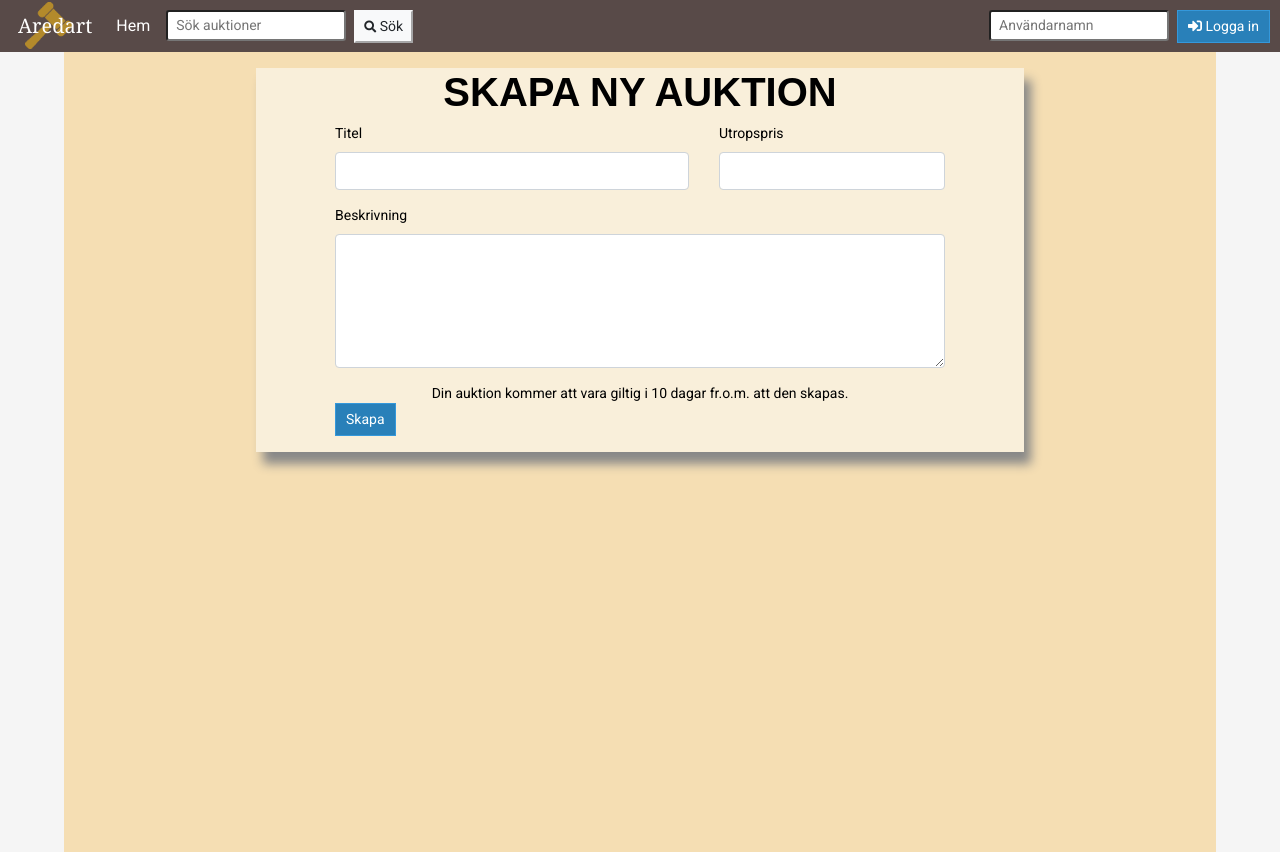
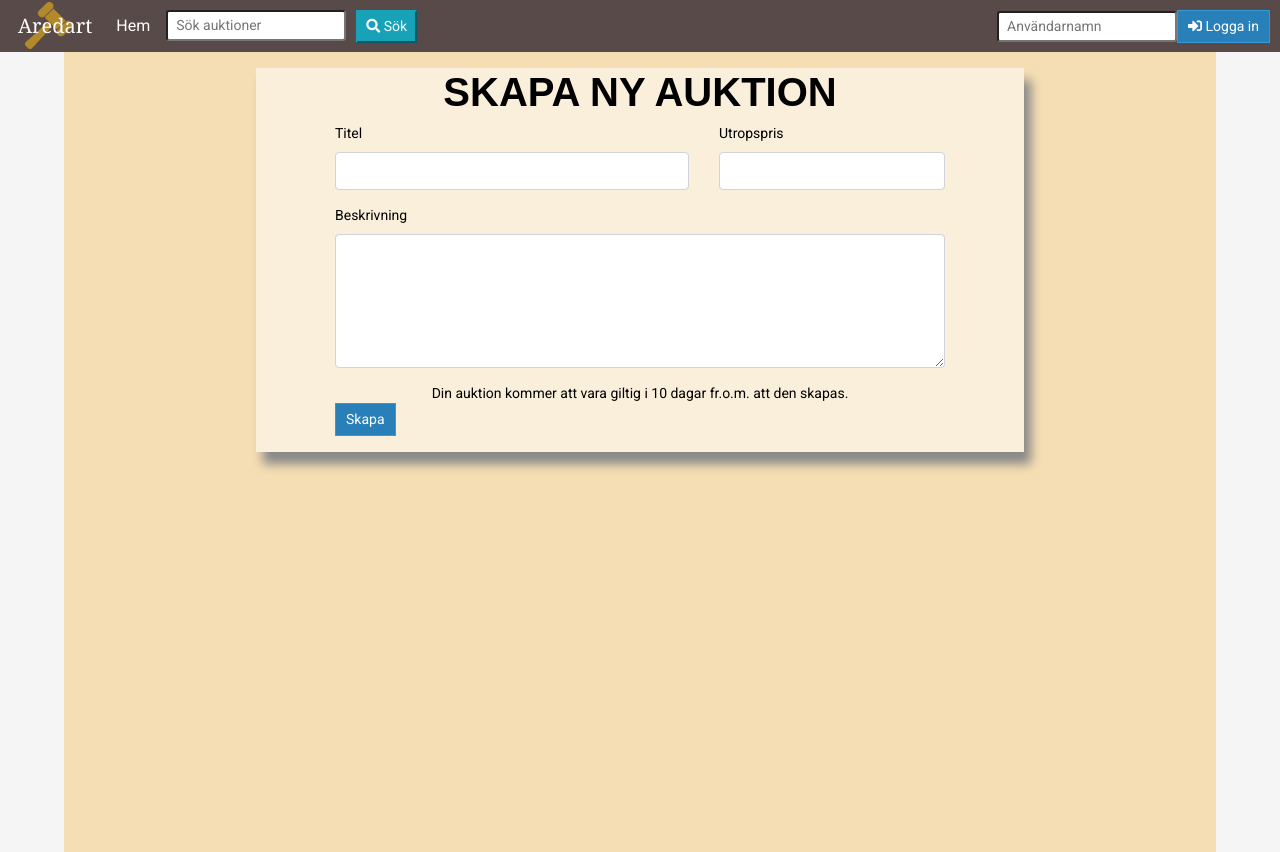
Before and after one commit to Ronnehag/Nackowski2000, a React (Create React App) app: page /newauction in a window 1280 px wide. Built offline with nearby package versions, Linux system fonts and the light colour scheme.

Commit message:
fixat query för mobil

```diff
--- a/src/components/Navbar/LoginForm.js
+++ b/src/components/Navbar/LoginForm.js
@@ -23,10 +23,12 @@ export class LoginForm extends Component {
     render() {
         return (
             <div>
-                <form className="form-inline" onSubmit={this.handleSubmit} id="loginForm">
+                <form className="form-inline ml-2" onSubmit={this.handleSubmit} id="loginForm">
                     <div className="input-group">
                         <input type="text" onChange={this.handleChange} className="form-control-sm" placeholder="Användarnamn" />
-                        <button type="submit" className="btn-sm btn-custom ml-2"><i class="fas fa-sign-in-alt"></i> Logga in</button>
+                    </div>
+                    <div className="input-group">
+                        <button type="submit" className="btn-sm btn-custom"><i class="fas fa-sign-in-alt"></i> Logga in</button>
                     </div>
                 </form>
             </div>
--- a/src/components/Navbar/NavigationBar.js
+++ b/src/components/Navbar/NavigationBar.js
@@ -16,7 +16,7 @@ class NavigationBar extends Component {
                     <div className="brand-div">
                         <Link className="navbar-brand ml-2 navbarText" to="/">Aredart</Link>
                         <div className="img-div">
-                            <img src={purpleGavel} alt="lila hammare"/>
+                            <img src={purpleGavel} alt="lila hammare" />
                         </div>
                     </div>
 
@@ -27,6 +27,9 @@ class NavigationBar extends Component {
                         <ul className="navbar-nav">
                             <li className="nav-item">
                                 <Link className="nav-link" to="/">Hem</Link>
+                            </li>
+                            <li className="nav-item">
+                                {isLoggedIn && <Link to="/newauction" className="nav-link">Ny auktion</Link>}
                             </li>
                         </ul>
                         <SearchForm />
--- a/src/components/Navbar/SearchForm.js
+++ b/src/components/Navbar/SearchForm.js
@@ -30,11 +30,11 @@ class SearchForm extends React.Component {
 
     render() {
         return (
-            <div className="ml-2">
-                <form onSubmit={this.handleSubmit} className="form-inline" id="searchForm">
+            <div>
+                <form onSubmit={this.handleSubmit} className="form-inline ml-2" id="searchForm">
                     <div className="input-group">
                         <input type="text" onChange={this.handleChange} value={this.state.searchText} name="searchText" id="searchText" className="form-control-sm" placeholder="Sök auktioner" />
-                        <button type="submit" className="btn-sm btn-light ml-2"><i class="fas fa-search" style={{ fontSize: "12px" }}></i> Sök</button>
+                        <button type="submit" className="btn-sm btn-info"><i class="fas fa-search"></i> Sök</button>
                     </div>
                 </form>
             </div>);
--- a/src/components/Navbar/SignedInLinks.js
+++ b/src/components/Navbar/SignedInLinks.js
@@ -13,16 +13,12 @@ export class SignedInLinks extends Component {
         const user = sessionStorage.getItem("user");
         return (
             <div>
-                <div className="form-inline">
+                <div className="form-inline" id="signout">
                     <div className="input-group">
                         <span className="navbar-text text-white mr-2">Welcome <strong>{user}</strong></span>
-                    </div>
-                    <div className="input-group">
-                        <Link to="/newauction" className="nav-link">Ny auktion</Link>
-                    </div>
-                    <div className="input-group">
                         <button className="btn-sm btn-custom ml-2" onClick={this.handleClick}><i class="fas fa-sign-in-alt"></i> Logga ut</button>
                     </div>
+
                 </div>
             </div>
 
--- a/src/index.css
+++ b/src/index.css
@@ -50,6 +50,9 @@ h1,h2,h3,h4,h5,h6{
 }
 .container-fluid{
   padding: 0;
+}
+.btn-sm{
+  transition: all .2s ease-in;
 }
 /* NAVBAR */
 .navbar{
@@ -168,18 +171,23 @@ font-family: Cambria, Cochin, Georgia, Times, 'Times New Roman', serif;
   margin-bottom: 10px;
 }
 
+#searchForm input, #loignForm input{
+  margin-right: 10px;
+}
+
 
 @media only screen and (max-width: 768px) {
   #searchForm, #loginForm{
     margin-top: 10px;
   }
   #searchForm input, #loginForm input{
-    width: 150px;
+    width: 100%;
   }
-  #searchForm button, #loginForm button{
-    padding: 3px 10px;
-    margin-bottom: 20px;
+  #searchForm button, #loginForm button, #signout button{
+    margin-top: 10px;
+    margin-bottom: 10px;
   }
-
-
+  .navbar-text{
+    margin-top: 8px;
+  }
 }
```
